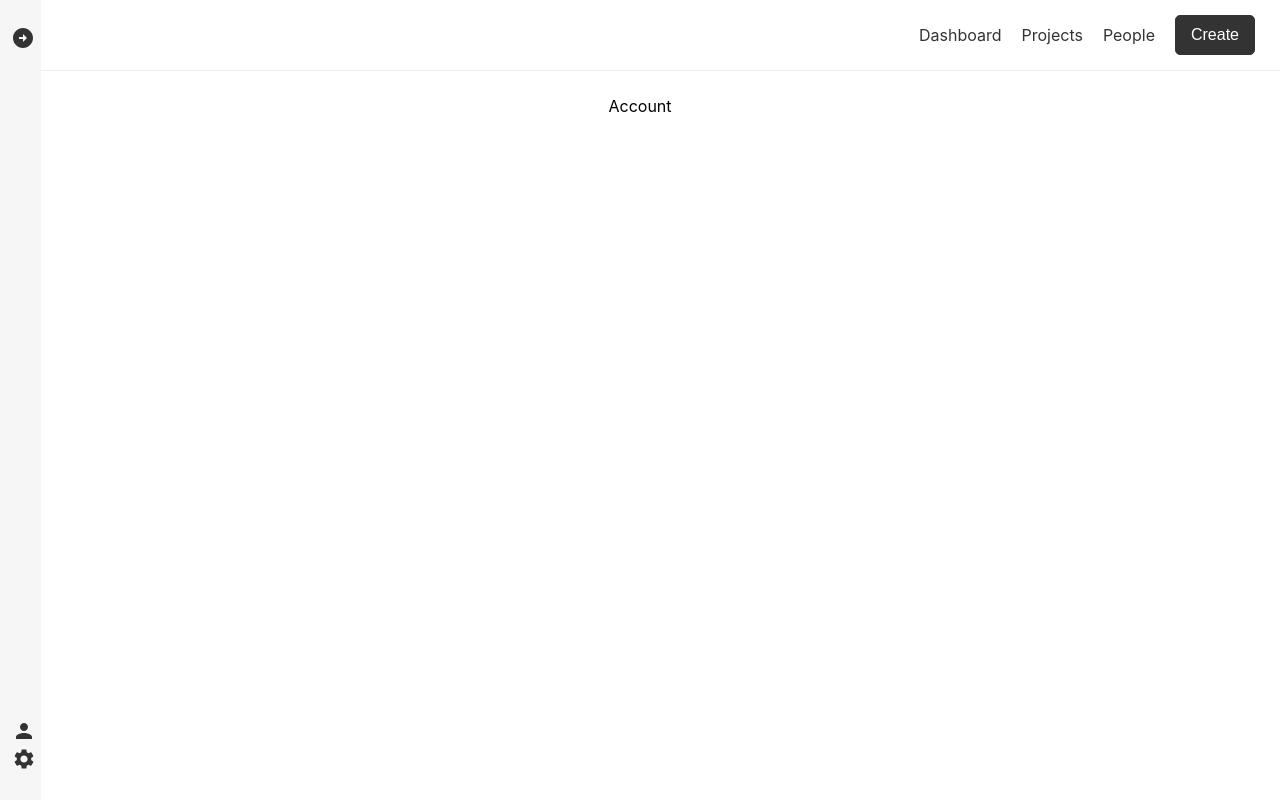
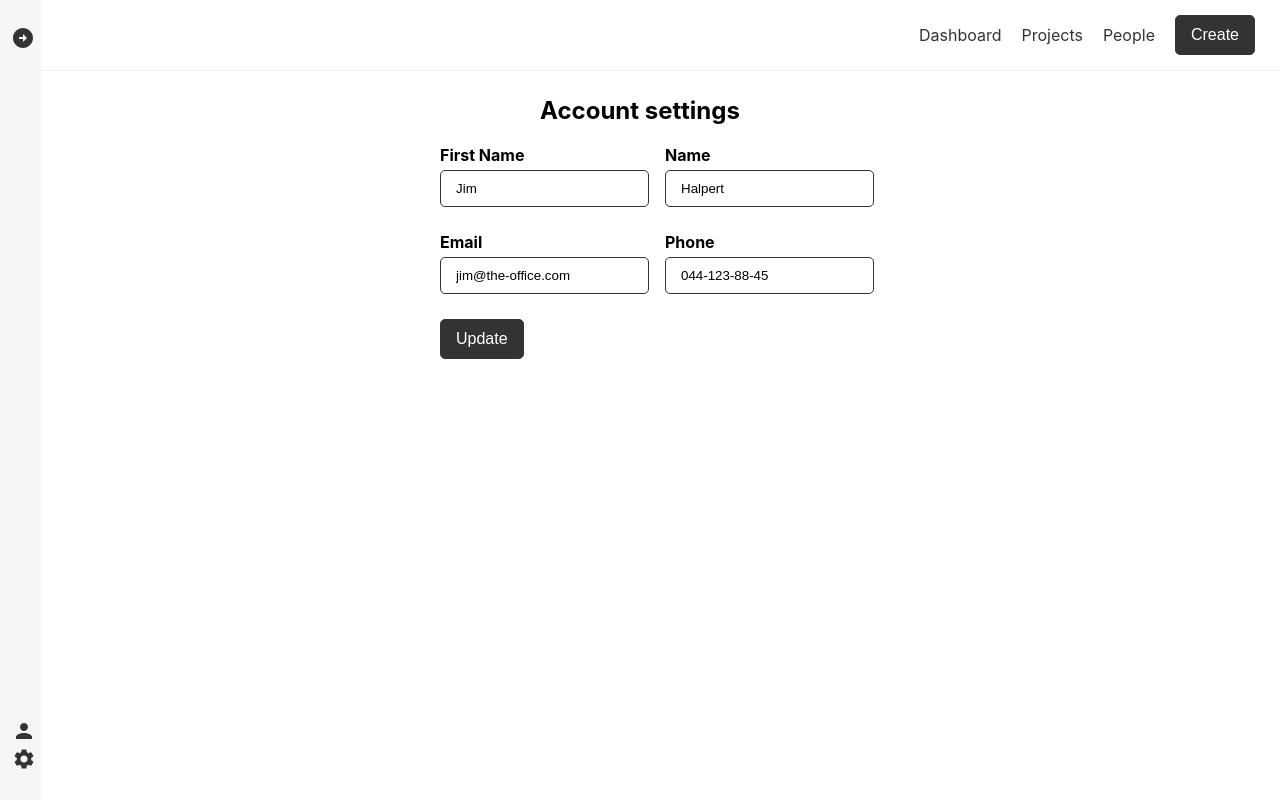
Before and after one commit to CarstenGe/bug-tracker-react, a React (Create React App) app: page /account in a window 1280 px wide. Built offline with nearby package versions, Linux system fonts and the light colour scheme.

Commit message:
Added Accounts page

```diff
--- a/src/components/account/Account.jsx
+++ b/src/components/account/Account.jsx
@@ -1,9 +1,81 @@
 import './account.css';
+import people from '../../db-people';
+import { useState } from 'react';
 
 function Account(props) {
+
+	const [firstName, setFirstName] = useState(people[0].firstname);
+	const [name, setName] = useState(people[0].lastname);
+	const [email, setEmail] = useState(people[0].email);
+	const [phone, setPhone] = useState(people[0].phone);
+	const [showConfirmation, setShowConfirmation] = useState(false);
+
+	const handleFormSubmit = (e) => {
+		e.preventDefault();
+		setShowConfirmation(true);
+
+		setTimeout(() => {
+			setShowConfirmation(false);
+		}, 3000);
+	}
+
 	return (
-		<div>
-			Account
+		<div className='account'>
+			<h2>Account settings</h2>
+			<div className="account-container">
+				<form className='account-form' onSubmit={handleFormSubmit}>
+					<div className='form-item'>
+						<label htmlFor='firstname'>
+							First Name<br />
+							<input
+							type='text'
+							id='firstname'
+							placeholder='First Name'
+							value={firstName}
+							onChange={(e) => setFirstName(e.target.value)}
+							/>
+						</label>
+					</div>
+					<div className='form-item'>
+						<label htmlFor='name'>
+							Name<br />
+							<input
+							type='text'
+							id='name'
+							placeholder='Name'
+							value={name}
+							onChange={(e) => setName(e.target.value)}
+							/>
+						</label>
+					</div>
+					<div className='form-item'>
+						<label htmlFor='email'>
+							Email<br />
+							<input
+							type='text'
+							id='email'
+							placeholder='email'
+							value={email}
+							onChange={(e) => setEmail(e.target.value)}
+							/>
+						</label>
+					</div>
+					<div className='form-item'>
+						<label htmlFor='phone'>
+							Phone<br />
+							<input
+							type='text'
+							id='phone'
+							placeholder='phone'
+							value={phone}
+							onChange={(e) => setPhone(e.target.value)}
+							/>
+						</label>
+					</div>
+					<button type='submit' className='btn btn-black-full'>Update</button>
+				</form>
+			</div>
+			{showConfirmation && <div className='success-message'>Account settings successfully updated</div>}
 		</div>
 	);
 }
--- a/src/components/account/account.css
+++ b/src/components/account/account.css
@@ -0,0 +1,39 @@
+.account-container {
+	display: flex;
+    flex-wrap: wrap;
+    justify-content: center;
+}
+.account-form {
+	display: flex;
+	flex-wrap: wrap;
+	justify-content: space-between;
+	width: 400px;
+}
+.account-form .form-item {
+	margin-bottom: 25px;
+	text-align: left;
+	width: calc(50% - 25px);
+}
+.account-form .form-item label {
+	font-weight: bold;
+}
+.account-form .form-item input:focus {
+	outline: none;
+}
+.account-form .form-item input:not([type=submit]) {
+	border: 1px solid #333;
+	border-radius: 5px;
+	margin-top: 5px;
+	padding: 10px 15px;
+}
+.account .success-message {
+	background-color: #d4edda;
+    border: 1px solid #c3e6cb;
+	border-radius: 5px;
+	color: #155724;
+	margin-top: 25px;
+	margin-left: auto;
+	margin-right: auto;
+	padding: 5px 10px;
+	width: fit-content;
+}
--- a/src/components/content/dashboard/dashboardItem/DashboardItem.jsx
+++ b/src/components/content/dashboard/dashboardItem/DashboardItem.jsx
@@ -35,7 +35,7 @@ function DashboardItem({title, content, hasLink}) {
 			<div className="body">
 				{content.map((cont)=>(
 					<p key={cont.id}>
-						{hasLink ? <Link to={`/${title.toLowerCase()}/${cont.id}`}>{cont.name}</Link> : cont.name}
+						{hasLink ? <Link to={`/${title.toLowerCase()}/${cont.id}`}>{cont.name}</Link> : cont.firstname}
 					</p>
 				))}
 			</div>
--- a/src/components/content/issues/editIssue/EditIssue.jsx
+++ b/src/components/content/issues/editIssue/EditIssue.jsx
@@ -71,8 +71,8 @@ function EditIssue({setShowEditIssue, issue}) {
 									<label key={person.id} className='person'>
 										<input
 											type="checkbox"
-											checked={issueAssigned.includes(person.name)}
-											onChange={()=>handleCheckboxChange(person.name)}
+											checked={issueAssigned.includes(person.firstname)}
+											onChange={()=>handleCheckboxChange(person.firstname)}
 										/>{person.name}
 									</label>
 								))}
--- a/src/components/content/issues/issueFilters/IssueFilters.jsx
+++ b/src/components/content/issues/issueFilters/IssueFilters.jsx
@@ -21,7 +21,7 @@ function IssueFilters({issueSearch,issuePriority,issueAssigned,issueReporter}) {
 				<select onChange={issueAssigned}>
 					<option value="">Assigned</option>
 					{people.map((person, index)=>(
-						<option key={index} value={person.name}>{person.name}</option>
+						<option key={index} value={person.name}>{person.firstname}</option>
 					))}
 				</select>
 			</div>
@@ -29,7 +29,7 @@ function IssueFilters({issueSearch,issuePriority,issueAssigned,issueReporter}) {
 				<select onChange={issueReporter}>
 					<option value="">Reporter</option>
 					{people.map((person, index)=>(
-						<option key={index} value={person.name}>{person.name}</option>
+						<option key={index} value={person.name}>{person.firstname}</option>
 					))}
 				</select>
 			</div>
--- a/src/components/content/people/person/Person.jsx
+++ b/src/components/content/people/person/Person.jsx
@@ -14,7 +14,7 @@ function Person({person,deletePerson}) {
 	}
 	return (
 		<div className='person'>
-			{person.name}
+			{person.firstname}
 			{!showConfirmation ?
 				<DeleteIcon onClick={()=>setShowConfirmation(true)} />
 				:
--- a/src/components/create/Create.jsx
+++ b/src/components/create/Create.jsx
@@ -79,7 +79,7 @@ function Create({creationType, setHideCreateComponent}) {
 								<p><strong>Assign this issue to:</strong></p>
 								<div className="people-container">
 									{people.map((person) => (
-										<label key={person.id} className='person'><input type="checkbox" />{person.name}</label>
+										<label key={person.id} className='person'><input type="checkbox" />{person.firstname}</label>
 									))}
 								</div>
 
--- a/src/components/sidebar/sidebar.css
+++ b/src/components/sidebar/sidebar.css
@@ -35,6 +35,12 @@
 	padding-left: 0;
 	text-align: left;
 }
+.sidebar .sidebar-content ul li {
+	cursor: pointer;
+}
+.sidebar .sidebar-content ul li:hover {
+	text-decoration: underline;
+}
 .sidebar .sidebar-bottom {
 	padding-bottom: 25px;
 	padding-right: 5px;
--- a/src/db-people.js
+++ b/src/db-people.js
@@ -1,33 +1,40 @@
 const people = [
 	{
 		id: 1,
-		name: 'Jim',
-		profilePic: '',
+		firstname: 'Jim',
+		lastname: 'Halpert',
+		email: 'jim@the-office.com',
+		phone: '044-123-88-45'
 	},
 	{
 		id: 2,
-		name: 'Michael',
-		profilePic: '',
+		firstname: 'Michael',
+		lastname: 'Scott',
+		phone: '044-123-88-45'
 	},
 	{
 		id: 3,
-		name: 'Dwight',
-		profilePic: '',
+		firstname: 'Dwight',
+		lastname: 'Schrute',
+		phone: '044-123-88-45'
 	},
 	{
 		id: 4,
-		name: 'Stanley',
-		profilePic: '',
+		firstname: 'Stanley',
+		lastname: 'Black',
+		phone: '044-123-88-45'
 	},
 	{
 		id: 5,
-		name: 'Phillis',
-		profilePic: '',
+		firstname: 'Phillis',
+		lastname: 'Vance',
+		phone: '044-123-88-45'
 	},
 	{
 		id: 6,
-		name: 'Toby',
-		profilePic: '',
+		firstname: 'Toby',
+		lastname: 'No One Cares',
+		phone: '044-123-88-45'
 	},
 ];
 export default people;
```
